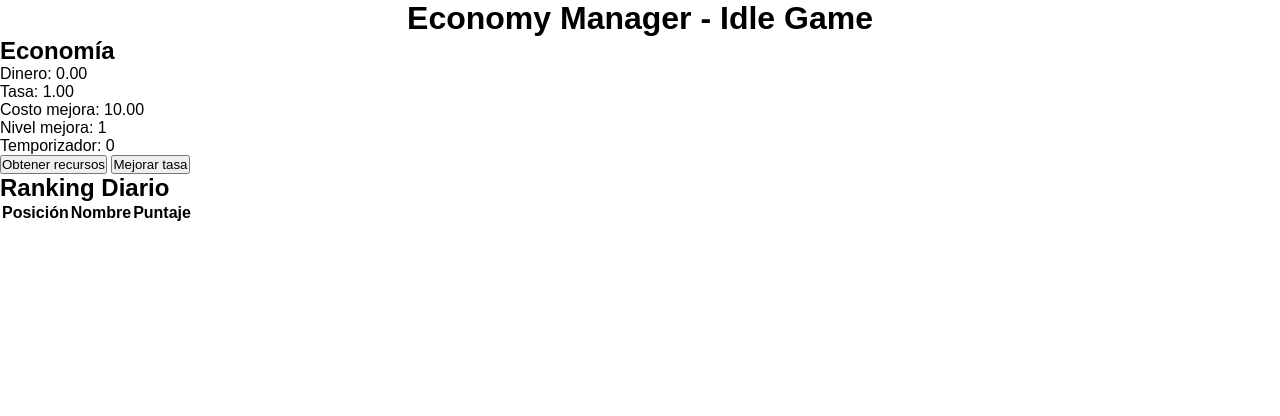
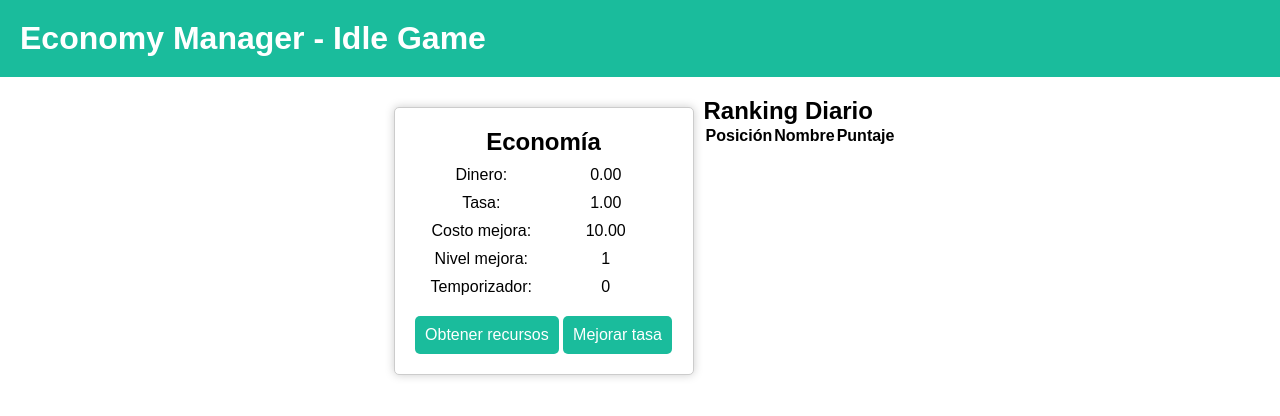
Before and after one commit to Rubtururu/lol01, a plain HTML site: page index.htm in a window 1280 px wide. Drawn offline with Linux system fonts and the light colour scheme; a script that the page names is missing.

Commit message:
Update style.css

```diff
--- a/style.css
+++ b/style.css
@@ -1,29 +1,63 @@
 * {
+  box-sizing: border-box;
   margin: 0;
   padding: 0;
-  box-sizing: border-box;
+  font-family: Arial, sans-serif;
 }
 
-body {
-  font-family: sans-serif;
+header {
+  background-color: #1abc9c;
+  color: #fff;
+  padding: 20px;
 }
 
-.container {
-  max-width: 800px;
-  margin: 0 auto;
-  padding: 50px;
-  background-color: #f0f0f0;
+main {
+  display: flex;
+  flex-wrap: wrap;
+  justify-content: center;
+  align-items: flex-start;
+  padding: 20px;
 }
 
-.row {
-  display: flex;
-  justify-content: space-between;
-  margin-bottom: 50px;
+.economy-section {
+  background-color: #fff;
+  border: 1px solid #ccc;
+  border-radius: 5px;
+  box-shadow: 0 0 10px #ccc;
+  margin: 10px;
+  padding: 20px;
+  text-align: center;
+  width: 300px;
 }
 
-.column {
-  flex-basis: 48%;
+.economy-section h2 {
+  font-size: 24px;
+  margin-bottom: 10px;
 }
 
-h1 {
-  text-align: center
+.economy-stats div {
+  margin-bottom: 10px;
+}
+
+.economy-stats span {
+  display: inline-block;
+  width: 120px;
+}
+
+button {
+  background-color: #1abc9c;
+  border: none;
+  border-radius: 5px;
+  color: #fff;
+  cursor: pointer;
+  font-size: 16px;
+  margin-top: 10px;
+  padding: 10px;
+}
+
+button:hover {
+  background-color: #16a085;
+}
+
+.ranking-section {
+  background-color: #fff;
```
